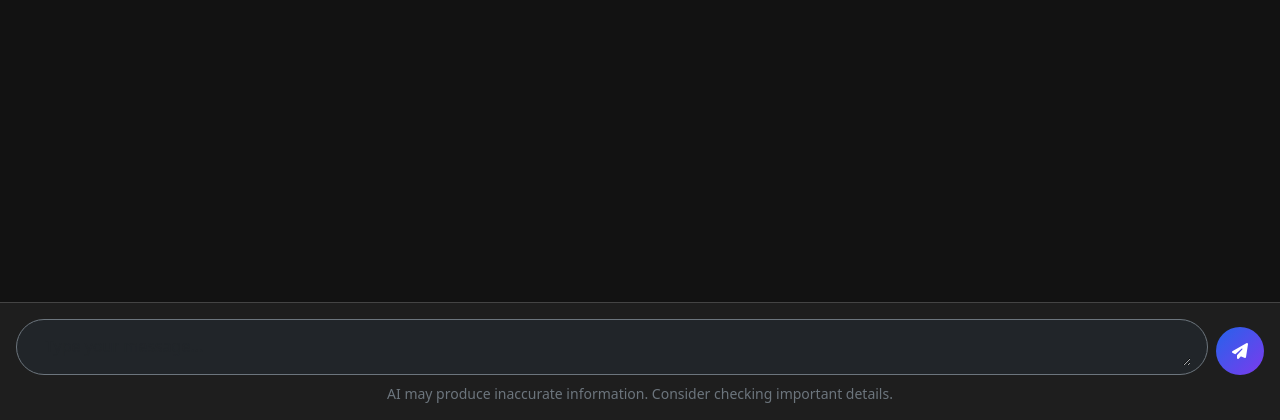
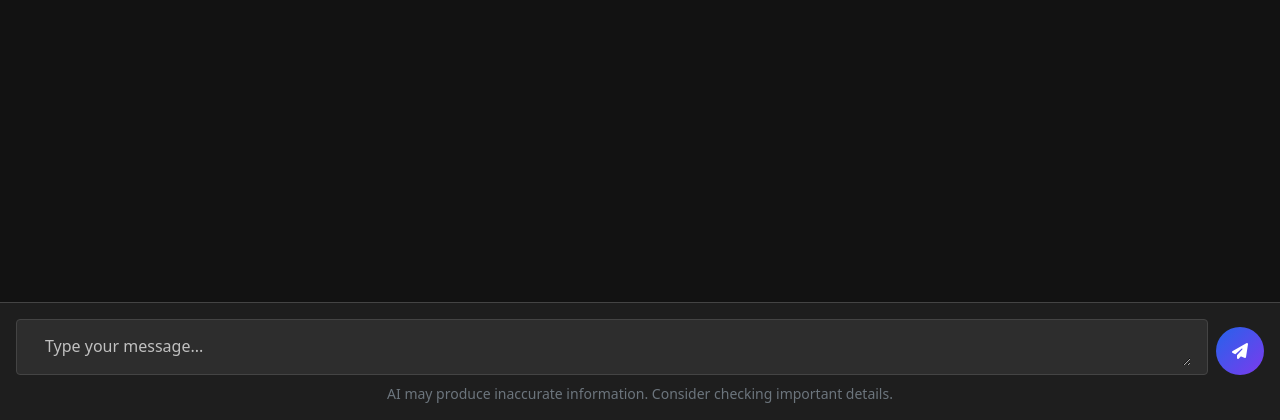
Before and after one commit to ParmarManthanrajsinh/AI-Bot-in-PHP, a PHP site: page / in a window 1280 px wide. Shown: the part 380-800 px from the top of the page. Run offline with PHP 8.4, Linux system fonts and the light colour scheme; data comes from the database, SQL or seed files in the repository; data that the repository does not hold is empty.

Commit message:
style: improve input container and textarea styling for better UI
Enhance the visual appearance of the input container

```diff
--- a/index.php
+++ b/index.php
@@ -158,6 +158,12 @@ $conn->close();
             background-color: #1e1e1e;
         }
 
+        .input-container {
+            background-color: #2d2d2d;
+            border-radius: 4px;
+            border: 1px solid #444444;
+        }
+
         .send-btn {
             width: 48px;
             height: 48px;
@@ -176,6 +182,35 @@ $conn->close();
         .message-meta {
             font-size: 0.75rem;
             opacity: 0.8;
+        }
+
+        /* Textarea placeholder color */
+        #userInput::placeholder {
+            color: rgba(255, 255, 255, 0.7);
+        }
+
+        /* Textarea scrollbar */
+        #userInput {
+            scrollbar-width: thin;
+            scrollbar-color: rgba(60, 60, 60, 0.5) rgba(30, 30, 30, 0.3);
+        }
+
+        #userInput::-webkit-scrollbar {
+            width: 4px;
+        }
+
+        #userInput::-webkit-scrollbar-track {
+            background: rgba(30, 30, 30, 0.3);
+            border-radius: 2px;
+        }
+
+        #userInput::-webkit-scrollbar-thumb {
+            background: rgba(60, 60, 60, 0.5);
+            border-radius: 2px;
+        }
+
+        #userInput::-webkit-scrollbar-thumb:hover {
+            background: rgba(80, 80, 80, 0.7);
         }
     </style>
 </head>
@@ -237,7 +272,7 @@ $conn->close();
     <div class="input-area p-3">
         <form method="POST">
             <div class="d-flex align-items-end">
-                <div class="flex-grow-1 bg-dark rounded-pill px-3 py-2 me-2 border border-secondary">
+                <div class="flex-grow-1 input-container px-3 py-2 me-2">
                     <textarea name="message" id="userInput" placeholder="Type your message..." rows="1"
                         class="form-control border-0 bg-transparent shadow-none resize-none text-light"
                         style="overflow-y: auto; max-height: 120px;"></textarea>
```
